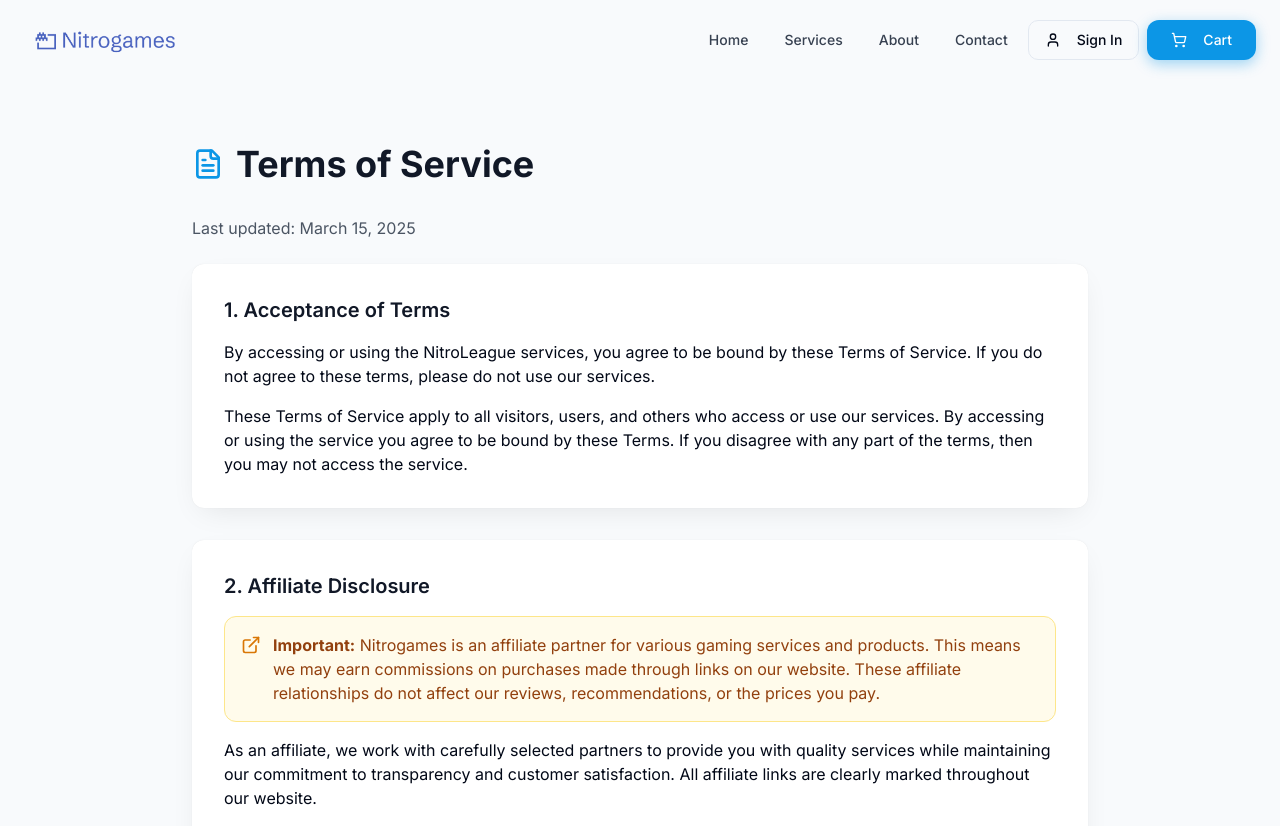
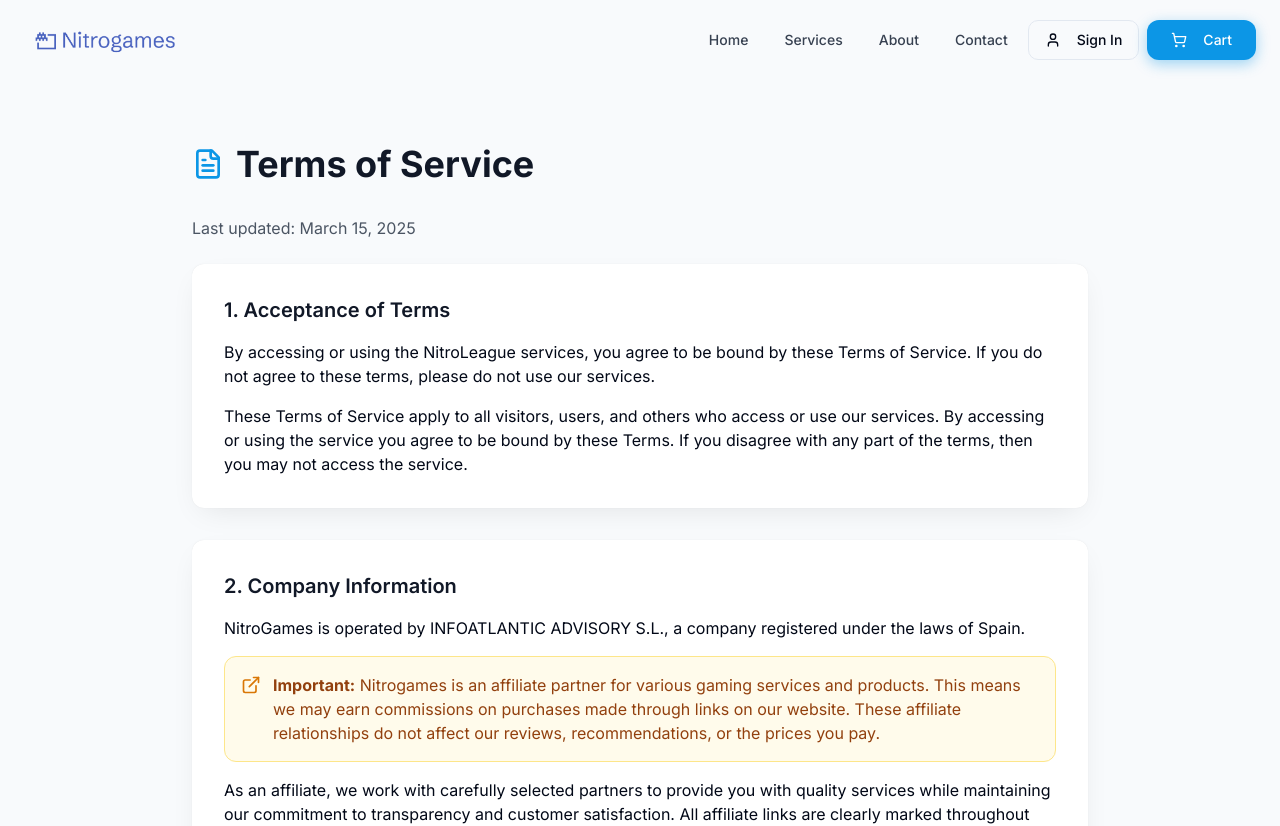
Before and after one commit to raulandreihategan/nitro-trade-hub, a React (Vite) app: page /terms-of-service in a window 1280 px wide. Shown: the top 826 px of the page. Built offline with nearby package versions, Linux system fonts and the light colour scheme.

Commit message:
Update terms of service
Update the terms of service to reflect the company name.

```diff
--- a/src/pages/TermsOfService.tsx
+++ b/src/pages/TermsOfService.tsx
@@ -32,7 +32,8 @@ const TermsOfService = () => {
               </div>
 
               <div className="bg-white p-6 md:p-8 rounded-xl shadow-glossy mb-8">
-                <h2 className="text-xl font-semibold text-gray-900 mb-4">2. Affiliate Disclosure</h2>
+                <h2 className="text-xl font-semibold text-gray-900 mb-4">2. Company Information</h2>
+                <p className="mb-4">NitroGames is operated by INFOATLANTIC ADVISORY S.L., a company registered under the laws of Spain.</p>
                 <div className="flex items-start p-4 bg-amber-50 rounded-lg border border-amber-200 mb-4">
                   <ExternalLink className="h-5 w-5 text-amber-600 mt-0.5 mr-3 flex-shrink-0" />
                   <p className="text-amber-800">
@@ -92,7 +93,7 @@ const TermsOfService = () => {
 
               <div className="bg-white p-6 md:p-8 rounded-xl shadow-glossy mb-8">
                 <h2 className="text-xl font-semibold text-gray-900 mb-4">9. Limitation of Liability</h2>
-                <p className="mb-4">In no event shall NitroLeague, nor its directors, employees, partners, agents, suppliers, or affiliates, be liable for any indirect, incidental, special, consequential or punitive damages, including without limitation, loss of profits, data, use, goodwill, or other intangible losses, resulting from:</p>
+                <p className="mb-4">In no event shall INFOATLANTIC ADVISORY S.L. (operating as NitroGames), nor its directors, employees, partners, agents, suppliers, or affiliates, be liable for any indirect, incidental, special, consequential or punitive damages, including without limitation, loss of profits, data, use, goodwill, or other intangible losses, resulting from:</p>
                 <ul className="list-disc pl-6 mb-4">
                   <li>Your access to or use of or inability to access or use the service</li>
                   <li>Any conduct or content of any third party on the service</li>
@@ -110,8 +111,9 @@ const TermsOfService = () => {
 
               <div className="bg-white p-6 md:p-8 rounded-xl shadow-glossy">
                 <h2 className="text-xl font-semibold text-gray-900 mb-4">11. Contact Us</h2>
-                <p>If you have any questions about these Terms, please contact us at:</p>
-                <p className="font-medium">support@nitroleague.com</p>
+                <p className="mb-4">If you have any questions about these Terms, please contact us at:</p>
+                <p className="font-medium">INFOATLANTIC ADVISORY S.L.</p>
+                <p className="font-medium">Email: support@nitroleague.com</p>
               </div>
             </div>
           </div>
```
